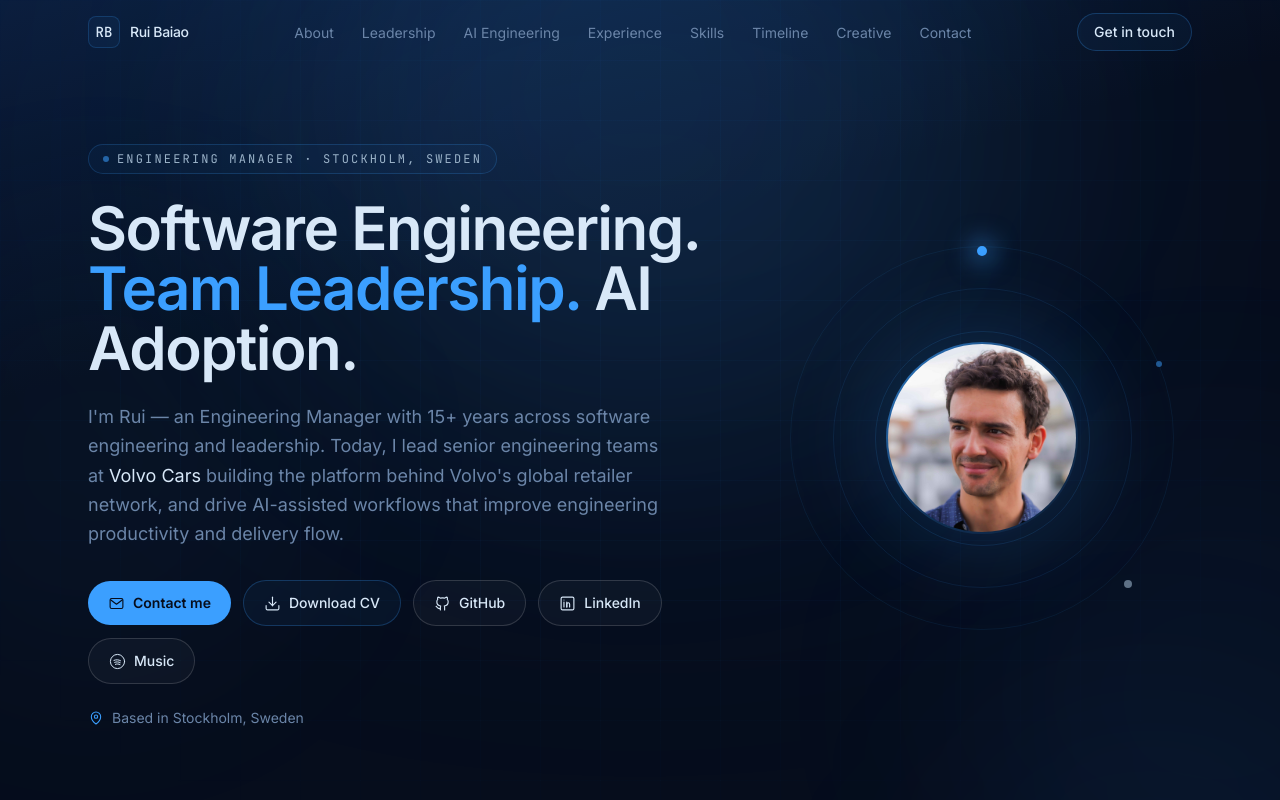
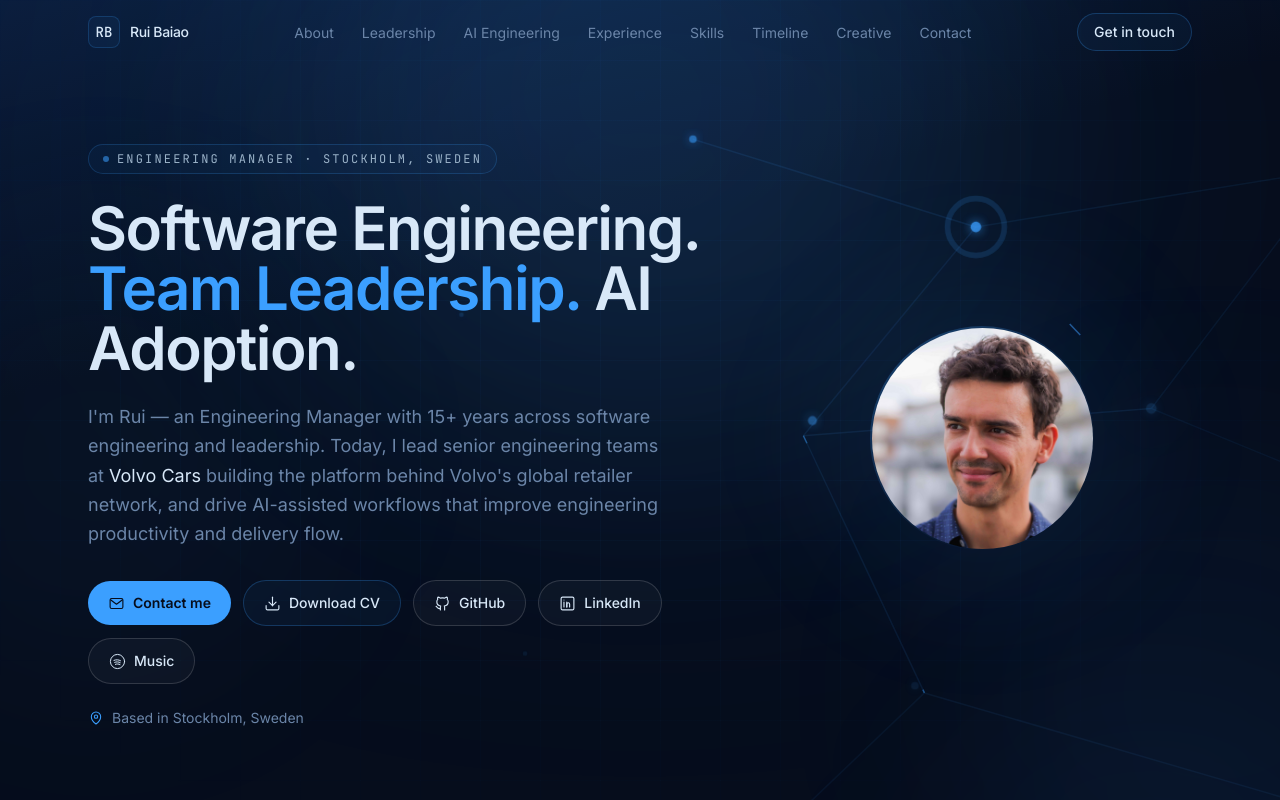
Before and after one commit to RPBMedia/rui-baiao-personal-website, a React (Vite) app: page / in a window 1280 px wide. Shown: the top 800 px of the page. Built offline with nearby package versions, Linux system fonts and the light colour scheme.

Commit message:
Redesign hero animation: network topology background, static photo

```diff
--- a/src/components/Hero.tsx
+++ b/src/components/Hero.tsx
@@ -8,15 +8,91 @@ interface Props {
 export default function Hero({ onContact }: Props) {
   return (
     <section id="top" className="relative overflow-hidden pt-28 sm:pt-36">
-      {/* Backdrop grid + top accent glow */}
-      <div className="pointer-events-none absolute inset-0 -z-10">
+
+      {/* ── Background: grid + ambient glows + network SVG ── */}
+      <div className="pointer-events-none absolute inset-0 -z-10" aria-hidden>
         <div className="absolute inset-0 bg-grid mask-radial opacity-80" />
         <div className="absolute left-1/2 top-[-14rem] h-[40rem] w-[40rem] -translate-x-1/2 rounded-full bg-accent/10 blur-[130px]" />
         <div className="absolute bottom-[-8rem] right-[-4rem] h-[24rem] w-[24rem] rounded-full bg-accent/[0.05] blur-[110px]" />
+
+        {/*
+          Network topology SVG.
+          Viewbox: 1200×640. Nodes concentrated in the right 55% (x > 550)
+          so they naturally sit behind the photo column and spill into negative
+          space at the edges — away from the left-side text.
+        */}
+        <svg
+          className="absolute inset-0 h-full w-full"
+          viewBox="0 0 1200 640"
+          preserveAspectRatio="xMidYMid slice"
+          fill="none"
+          xmlns="http://www.w3.org/2000/svg"
+        >
+          <defs>
+            {/* Soft glow applied to nodes */}
+            <filter id="ng" x="-80%" y="-80%" width="260%" height="260%">
+              <feGaussianBlur in="SourceGraphic" stdDeviation="3.5" result="b" />
+              <feMerge><feMergeNode in="b" /><feMergeNode in="SourceGraphic" /></feMerge>
+            </filter>
+          </defs>
+
+          {/* ── Static connection edges ── */}
+          <line x1="635"  y1="92"  x2="822"  y2="150" stroke="rgba(59,159,255,0.10)" strokeWidth="1" />
+          <line x1="822"  y1="150" x2="1058" y2="112" stroke="rgba(59,159,255,0.08)" strokeWidth="1" />
+          <line x1="822"  y1="150" x2="708"  y2="288" stroke="rgba(59,159,255,0.09)" strokeWidth="1" />
+          <line x1="1058" y1="112" x2="938"  y2="270" stroke="rgba(59,159,255,0.07)" strokeWidth="1" />
+          <line x1="708"  y1="288" x2="938"  y2="270" stroke="rgba(59,159,255,0.10)" strokeWidth="1" />
+          <line x1="938"  y1="270" x2="1128" y2="348" stroke="rgba(59,159,255,0.06)" strokeWidth="1" />
+          <line x1="708"  y1="288" x2="788"  y2="458" stroke="rgba(59,159,255,0.09)" strokeWidth="1" />
+          <line x1="788"  y1="458" x2="1028" y2="528" stroke="rgba(59,159,255,0.07)" strokeWidth="1" />
+          <line x1="788"  y1="458" x2="658"  y2="582" stroke="rgba(59,159,255,0.06)" strokeWidth="1" />
+          <line x1="1028" y1="528" x2="858"  y2="618" stroke="rgba(59,159,255,0.05)" strokeWidth="1" />
+
+          {/* ── Animated data-flow pulses (dashed packet traveling the edge) ── */}
+          {/* Edge A: node-B → node-E  length ≈ 166px */}
+          <line
+            x1="822" y1="150" x2="938" y2="270"
+            stroke="rgba(59,159,255,0.50)" strokeWidth="1"
+            strokeDasharray="10 156"
+            className="hero-flow-a"
+          />
+          {/* Edge B: node-D → node-G  length ≈ 188px */}
+          <line
+            x1="708" y1="288" x2="788" y2="458"
+            stroke="rgba(59,159,255,0.42)" strokeWidth="1"
+            strokeDasharray="8 180"
+            className="hero-flow-b"
+          />
+
+          {/* ── Ping rings (expanding circles from two key nodes) ── */}
+          <g className="hero-ping-a" style={{ transformBox: 'fill-box', transformOrigin: 'center' }}>
+            <circle cx="822" cy="150" r="5" stroke="rgba(59,159,255,0.55)" strokeWidth="1" />
+          </g>
+          <g className="hero-ping-b" style={{ transformBox: 'fill-box', transformOrigin: 'center' }}>
+            <circle cx="938" cy="270" r="5" stroke="rgba(59,159,255,0.45)" strokeWidth="1" />
+          </g>
+
+          {/* ── Nodes — pulse-staggered via individual delay classes ── */}
+          <circle cx="635"  cy="92"  r="2.5" fill="rgba(59,159,255,0.55)" filter="url(#ng)" className="hn hn-a" />
+          <circle cx="822"  cy="150" r="3.5" fill="rgba(59,159,255,0.75)" filter="url(#ng)" className="hn hn-b" />
+          <circle cx="1058" cy="112" r="2"   fill="rgba(59,159,255,0.45)" filter="url(#ng)" className="hn hn-c" />
+          <circle cx="708"  cy="288" r="3"   fill="rgba(59,159,255,0.62)" filter="url(#ng)" className="hn hn-d hn-drift-1" />
+          <circle cx="938"  cy="270" r="3.5" fill="rgba(59,159,255,0.68)" filter="url(#ng)" className="hn hn-e" />
+          <circle cx="1128" cy="348" r="2"   fill="rgba(59,159,255,0.38)" filter="url(#ng)" className="hn hn-f" />
+          <circle cx="788"  cy="458" r="2.5" fill="rgba(59,159,255,0.52)" filter="url(#ng)" className="hn hn-g hn-drift-2" />
+          <circle cx="1028" cy="528" r="2"   fill="rgba(59,159,255,0.40)" filter="url(#ng)" className="hn hn-h" />
+          <circle cx="658"  cy="582" r="2"   fill="rgba(59,159,255,0.35)" filter="url(#ng)" className="hn hn-i" />
+          <circle cx="858"  cy="618" r="1.5" fill="rgba(59,159,255,0.28)" filter="url(#ng)" className="hn hn-j" />
+          {/* Faint leftward accent nodes — barely visible, add depth */}
+          <circle cx="482"  cy="208" r="1.5" fill="rgba(59,159,255,0.20)" filter="url(#ng)" className="hn hn-k" />
+          <circle cx="524"  cy="432" r="1.5" fill="rgba(59,159,255,0.16)" filter="url(#ng)" className="hn hn-l" />
+        </svg>
       </div>
 
+      {/* ── Main content grid ── */}
       <div className="container-x grid items-center gap-14 pb-20 lg:grid-cols-[1.2fr_0.8fr] lg:pb-28">
-        {/* — Left: copy — */}
+
+        {/* Left: copy */}
         <div>
           <p className="inline-flex items-center gap-2 rounded-full border border-accent/20 bg-accent/[0.04] px-3.5 py-1.5 font-mono text-xs uppercase tracking-[0.18em] text-silver">
             <span className="h-1.5 w-1.5 rounded-full bg-accent animate-pulse-soft" aria-hidden />
@@ -37,7 +113,6 @@ export default function Hero({ onContact }: Props) {
             productivity and delivery flow.
           </p>
 
-          {/* CTA row */}
           <div className="mt-8 flex flex-wrap items-center gap-3">
             <button
               type="button"
@@ -94,28 +169,18 @@ export default function Hero({ onContact }: Props) {
           </p>
         </div>
 
-        {/* — Right: photo in orbit frame — */}
-        <div className="relative mx-auto hidden aspect-square w-full max-w-sm lg:block" aria-hidden>
-          <div className="absolute inset-0 grid place-items-center">
-            {/* Orbit rings */}
-            <div className="absolute h-full w-full animate-spin-slow rounded-full border border-accent/[0.08]" />
-            <div className="absolute h-[78%] w-[78%] rounded-full border border-accent/[0.10]" />
-            <div className="absolute h-[56%] w-[56%] rounded-full border border-accent/[0.13]" />
-            <div className="absolute h-[33%] w-[33%] rounded-full border border-accent/25" />
-
-            {/* Orbiting nodes */}
-            <div className="absolute h-full w-full animate-spin-slow">
-              <span className="absolute left-1/2 top-0 h-2.5 w-2.5 -translate-x-1/2 rounded-full bg-accent shadow-[0_0_24px_6px_rgba(59,159,255,0.55)]" />
-              <span className="absolute bottom-[11%] right-[11%] h-2 w-2 rounded-full bg-silver/60" />
-              <span className="absolute top-[30%] right-[3%] h-1.5 w-1.5 rounded-full bg-accent/50" />
-            </div>
-
-            {/* Photo — glow behind, gradient ring border */}
+        {/* Right: photo — clean, static, no orbits */}
+        <div className="relative mx-auto hidden w-full max-w-xs items-center justify-center lg:flex" aria-hidden>
           <div className="relative">
-              <div className="absolute inset-0 -m-4 rounded-full bg-accent/15 blur-2xl" />
+            {/* Ambient soft glow behind the photo */}
+            <div className="absolute inset-0 -m-10 rounded-full bg-accent/[0.07] blur-3xl" />
+            {/* Single thin gradient border ring */}
             <div
-                className="relative h-48 w-48 rounded-full p-[2px]"
-                style={{ background: 'linear-gradient(135deg, rgba(59,159,255,0.7) 0%, rgba(59,159,255,0.15) 60%, rgba(59,159,255,0.05) 100%)' }}
+              className="relative h-56 w-56 rounded-full p-[1.5px]"
+              style={{
+                background:
+                  'linear-gradient(145deg, rgba(59,159,255,0.30) 0%, rgba(59,159,255,0.04) 70%, transparent 100%)',
+              }}
             >
               <div className="h-full w-full overflow-hidden rounded-full bg-surface">
                 <img
@@ -131,7 +196,6 @@ export default function Hero({ onContact }: Props) {
                 />
                 <div className="photo-fallback hidden h-full w-full place-items-center font-mono text-3xl font-medium text-paper">
                   RB
-                  </div>
                 </div>
               </div>
             </div>
--- a/src/index.css
+++ b/src/index.css
@@ -88,6 +88,97 @@
   background: linear-gradient(90deg, transparent, rgba(59, 159, 255, 0.2) 30%, rgba(59, 159, 255, 0.35) 50%, rgba(59, 159, 255, 0.2) 70%, transparent);
 }
 
+/* ── Hero network topology animation ─────────────────────────────────── */
+
+/* Node pulse — shared base, each node gets its own delay + duration */
+.hn { animation: hn-pulse 5s ease-in-out infinite; }
+.hn-a { animation-delay:  0s;    animation-duration: 4.5s; }
+.hn-b { animation-delay: -1.2s;  animation-duration: 5.5s; }
+.hn-c { animation-delay: -2.8s;  animation-duration: 4s;   }
+.hn-d { animation-delay: -0.7s;  animation-duration: 6s;   }
+.hn-e { animation-delay: -3.5s;  animation-duration: 5s;   }
+.hn-f { animation-delay: -1.8s;  animation-duration: 7s;   }
+.hn-g { animation-delay: -4.2s;  animation-duration: 5.5s; }
+.hn-h { animation-delay: -2.1s;  animation-duration: 4.5s; }
+.hn-i { animation-delay: -3.3s;  animation-duration: 6.5s; }
+.hn-j { animation-delay: -0.5s;  animation-duration: 8s;   }
+.hn-k { animation-delay: -1.5s;  animation-duration: 5s;   }
+.hn-l { animation-delay: -3.8s;  animation-duration: 6s;   }
+
+@keyframes hn-pulse {
+  0%, 100% { opacity: 0.18; }
+  50%       { opacity: 1;    }
+}
+
+/* Two nodes drift very slowly — translate only, no origin issues */
+.hn-drift-1 {
+  animation:
+    hn-pulse       6s ease-in-out  infinite -0.7s,
+    hn-drift-move  28s ease-in-out infinite;
+}
+.hn-drift-2 {
+  animation:
+    hn-pulse         5.5s ease-in-out infinite -4.2s,
+    hn-drift-move-2  34s  ease-in-out infinite;
+}
+
+@keyframes hn-drift-move {
+  0%,  100% { transform: translate(0px,   0px);  }
+  25%        { transform: translate(6px,  -10px); }
+  50%        { transform: translate(-4px,  7px);  }
+  75%        { transform: translate(8px,   3px);  }
+}
+
+@keyframes hn-drift-move-2 {
+  0%,  100% { transform: translate(0px,   0px); }
+  30%        { transform: translate(-8px, -6px); }
+  65%        { transform: translate(6px,  10px); }
+  80%        { transform: translate(-3px, -4px); }
+}
+
+/* Data-flow: a dashed packet that travels along the edge */
+.hero-flow-a {
+  animation: hn-flow-a 9s linear infinite;
+}
+.hero-flow-b {
+  animation: hn-flow-b 12s linear infinite -5s;
+}
+
+@keyframes hn-flow-a {
+  from { stroke-dashoffset:  166; }
+  to   { stroke-dashoffset: -166; }
+}
+
+@keyframes hn-flow-b {
+  from { stroke-dashoffset:  188; }
+  to   { stroke-dashoffset: -188; }
+}
+
+/* Ping rings: expand from node center, fade out */
+.hero-ping-a {
+  animation: hn-ping 5s ease-out infinite;
+}
+.hero-ping-b {
+  animation: hn-ping 5s ease-out infinite -2.5s;
+}
+
+@keyframes hn-ping {
+  0%   { transform: scale(1);   opacity: 0.65; }
+  100% { transform: scale(6);   opacity: 0;    }
+}
+
+/* Honour reduced-motion preference — collapse all network animations */
+@media (prefers-reduced-motion: reduce) {
+  .hn, .hn-drift-1, .hn-drift-2,
+  .hero-flow-a, .hero-flow-b,
+  .hero-ping-a, .hero-ping-b {
+    animation: none;
+    opacity: 0.35;
+  }
+}
+
+/* ──────────────────────────────────────────────────────────────────── */
+
 @media (prefers-reduced-motion: no-preference) {
   @keyframes float {
     0%,
```
Lines whose indentation alone changed are shown as unchanged.
